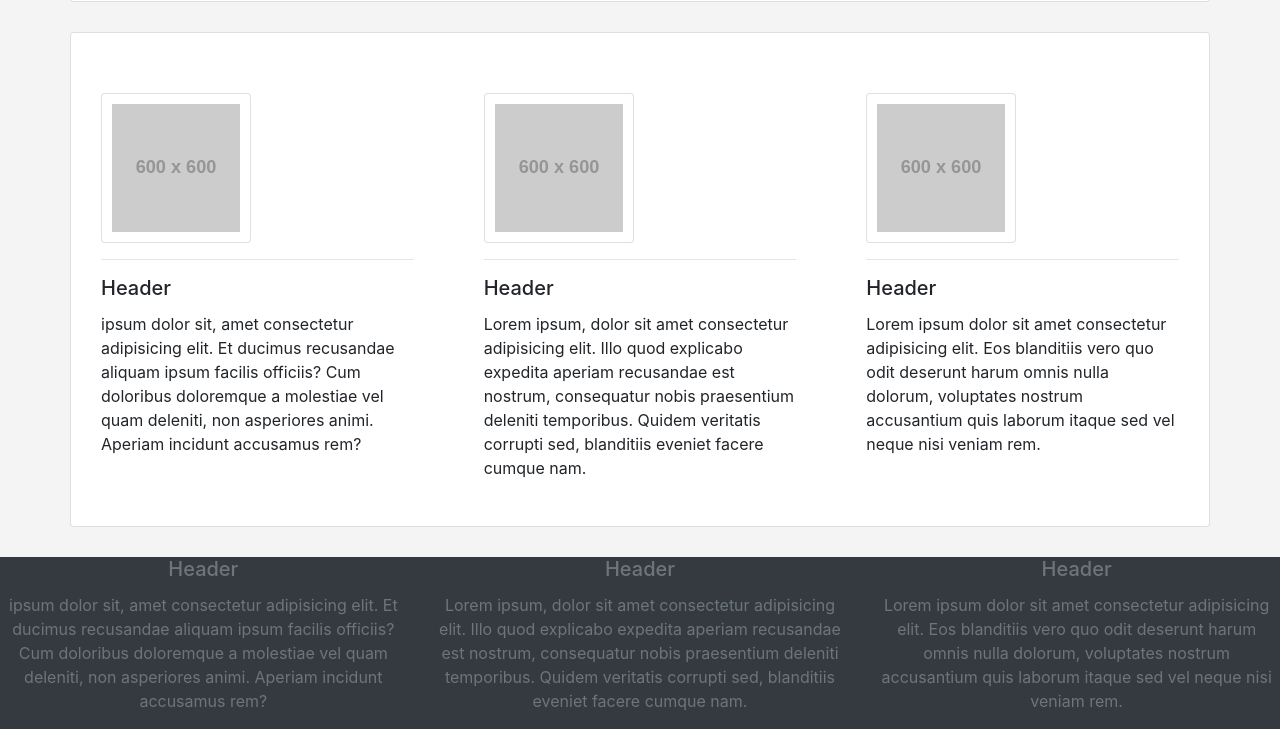
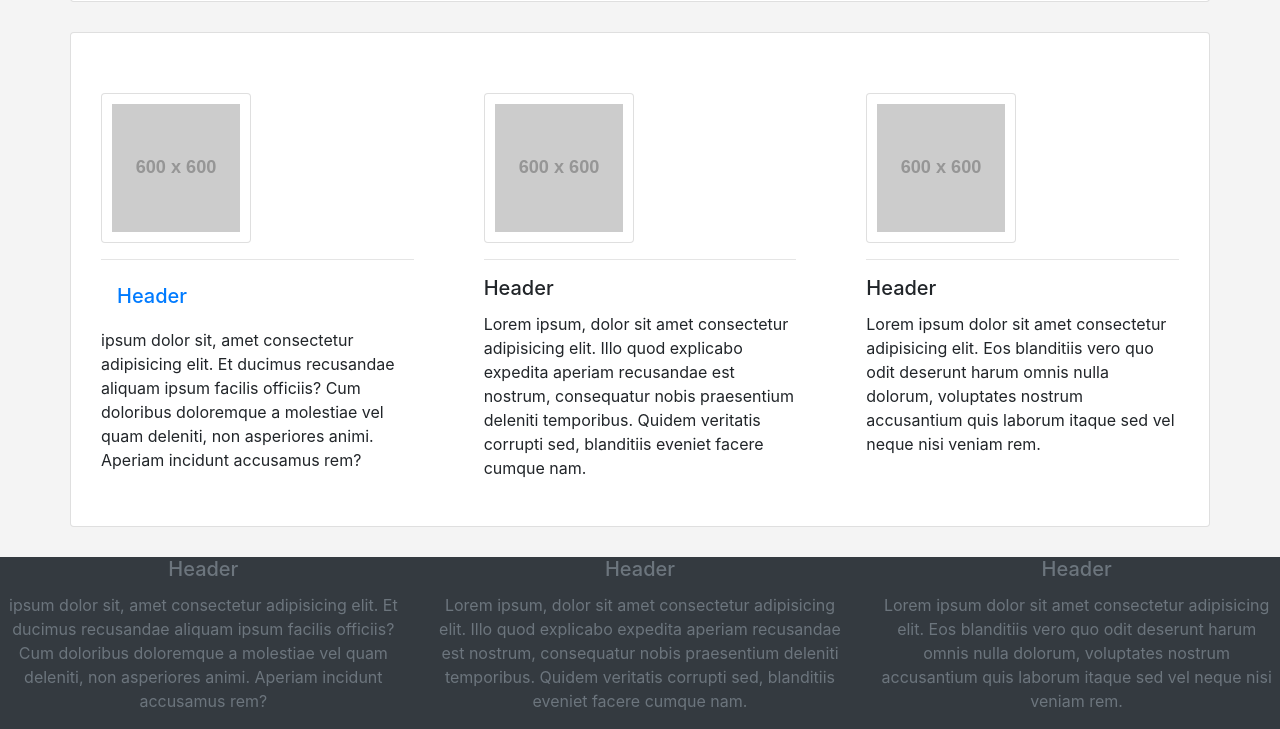
Before and after one commit to paglipay/02-CSS-Bootstrap, a plain HTML site: page portfolio.html in a window 1280 px wide. Shown: the part 627-1356 px from the top of the page. Drawn offline with nearby package versions, Linux system fonts and the light colour scheme; placeholder pictures from the web are drawn by us.

Commit message:
Updated nav limks2

```diff
--- a/portfolio.html
+++ b/portfolio.html
@@ -81,7 +81,7 @@
                 <div class="col-md-4">
                     <div class="card-body"><img class="card" src="https://via.placeholder.com/600" alt="" srcset="">
                         <hr>
-                        <h5 class="card-title">Header</h5>
+                        <h5 class="card-title"><a class="nav-link" href="carousel.html">Header<span class="sr-only">(current)</span></a></h5>
 
                         <p>ipsum dolor sit, amet consectetur adipisicing elit. Et ducimus recusandae
                             aliquam ipsum facilis officiis? Cum doloribus doloremque a molestiae vel quam deleniti, non
```
Also changed, not shown: contact.html (+1 -1 lines).
